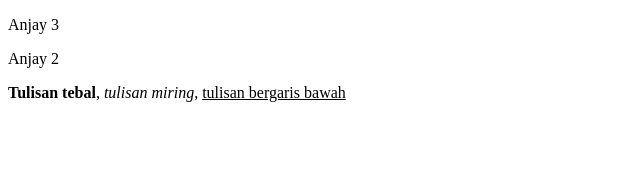
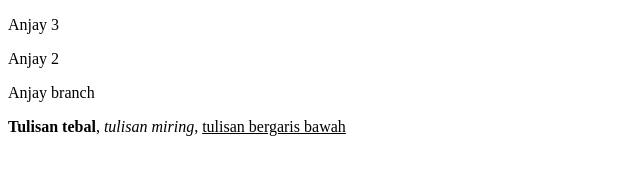
Before and after one commit to arafasaka/test1, a plain HTML site: page index.html in a window 1280 px wide. Shown: the whole page, without its empty margins (0-640 px from the left). Drawn offline with Linux system fonts and the light colour scheme.

Commit message:
nambah branch anjay

```diff
--- a/index.html
+++ b/index.html
@@ -6,6 +6,7 @@
     <body>
         <p>Anjay 3</p>
         <p>Anjay 2</p>
+        <p>Anjay branch</p>
         <p><b>Tulisan tebal</b>, <i>tulisan miring</i>, <u>tulisan bergaris bawah</u></p>
     </body>
 </html>
```
